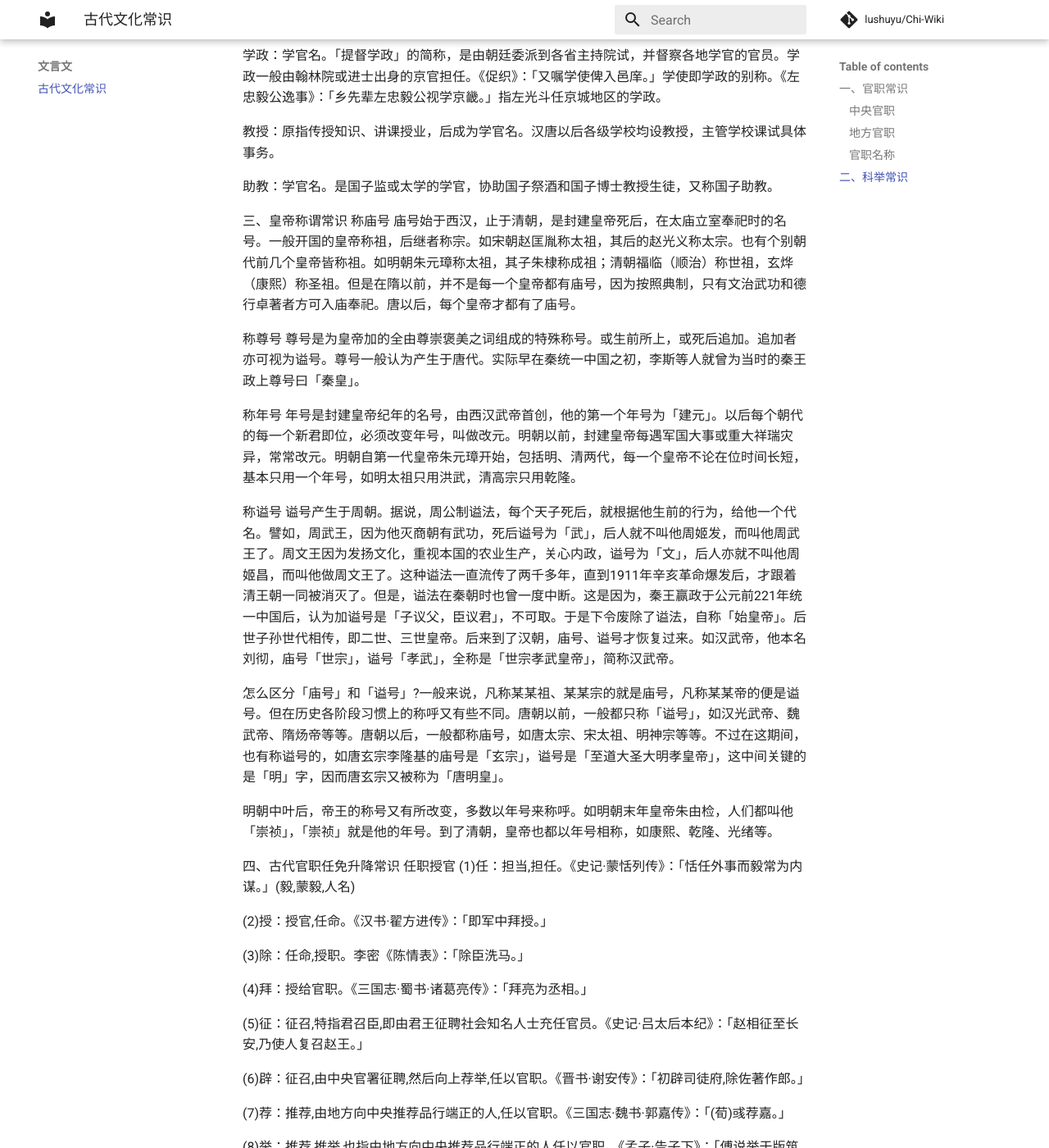
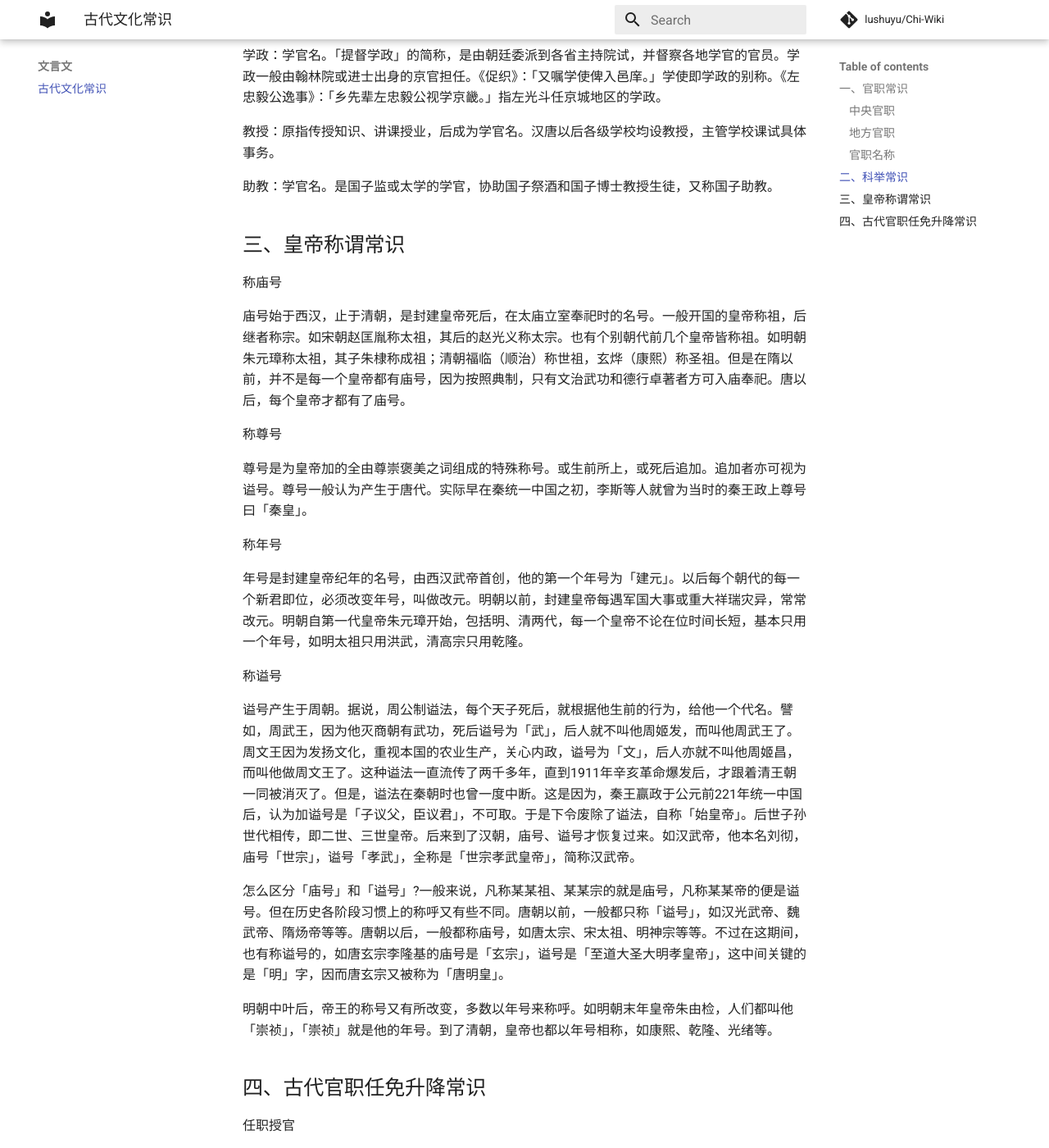
Before and after one commit to lushuyu/Chi-Wiki, an MkDocs documentation site: the page built from docs/文言文/古代文化常识.md, in a window 1280 px wide and 1400 px high, scrolled down 8199 px. Shown: the whole window at 82% size. Built offline with MkDocs 1.6.1 and Material for MkDocs 9.7.7, drawn with Linux system fonts in a browser that asks for light colours; comment, search, counter and statistics services are not loaded; some of the changed text lies outside the part shown.

Commit message:
Update 古代文化常识.md

```diff
--- a/docs/文言文/古代文化常识.md
+++ b/docs/文言文/古代文化常识.md
@@ -207,25 +207,32 @@
 
 助教：学官名。是国子监或太学的学官，协助国子祭酒和国子博士教授生徒，又称国子助教。
 
-三、皇帝称谓常识
+## 三、皇帝称谓常识
+
 称庙号
+
 庙号始于西汉，止于清朝，是封建皇帝死后，在太庙立室奉祀时的名号。一般开国的皇帝称祖，后继者称宗。如宋朝赵匡胤称太祖，其后的赵光义称太宗。也有个别朝代前几个皇帝皆称祖。如明朝朱元璋称太祖，其子朱棣称成祖；清朝福临（顺治）称世祖，玄烨（康熙）称圣祖。但是在隋以前，并不是每一个皇帝都有庙号，因为按照典制，只有文治武功和德行卓著者方可入庙奉祀。唐以后，每个皇帝才都有了庙号。
 
 称尊号
+
 尊号是为皇帝加的全由尊崇褒美之词组成的特殊称号。或生前所上，或死后追加。追加者亦可视为谥号。尊号一般认为产生于唐代。实际早在秦统一中国之初，李斯等人就曾为当时的秦王政上尊号曰「秦皇」。
 
 称年号
+
 年号是封建皇帝纪年的名号，由西汉武帝首创，他的第一个年号为「建元」。以后每个朝代的每一个新君即位，必须改变年号，叫做改元。明朝以前，封建皇帝每遇军国大事或重大祥瑞灾异，常常改元。明朝自第一代皇帝朱元璋开始，包括明、清两代，每一个皇帝不论在位时间长短，基本只用一个年号，如明太祖只用洪武，清高宗只用乾隆。
 
 称谥号
+
 谥号产生于周朝。据说，周公制谥法，每个天子死后，就根据他生前的行为，给他一个代名。譬如，周武王，因为他灭商朝有武功，死后谥号为「武」，后人就不叫他周姬发，而叫他周武王了。周文王因为发扬文化，重视本国的农业生产，关心内政，谥号为「文」，后人亦就不叫他周姬昌，而叫他做周文王了。这种谥法一直流传了两千多年，直到1911年辛亥革命爆发后，才跟着清王朝一同被消灭了。但是，谥法在秦朝时也曾一度中断。这是因为，秦王赢政于公元前221年统一中国后，认为加谥号是「子议父，臣议君」，不可取。于是下令废除了谥法，自称「始皇帝」。后世子孙世代相传，即二世、三世皇帝。后来到了汉朝，庙号、谥号才恢复过来。如汉武帝，他本名刘彻，庙号「世宗」，谥号「孝武」，全称是「世宗孝武皇帝」，简称汉武帝。
 
 怎么区分「庙号」和「谥号」?一般来说，凡称某某祖、某某宗的就是庙号，凡称某某帝的便是谥号。但在历史各阶段习惯上的称呼又有些不同。唐朝以前，一般都只称「谥号」，如汉光武帝、魏武帝、隋炀帝等等。唐朝以后，一般都称庙号，如唐太宗、宋太祖、明神宗等等。不过在这期间，也有称谥号的，如唐玄宗李隆基的庙号是「玄宗」，谥号是「至道大圣大明孝皇帝」，这中间关键的是「明」字，因而唐玄宗又被称为「唐明皇」。
 
 明朝中叶后，帝王的称号又有所改变，多数以年号来称呼。如明朝末年皇帝朱由检，人们都叫他「崇祯」，「崇祯」就是他的年号。到了清朝，皇帝也都以年号相称，如康熙、乾隆、光绪等。
 
-四、古代官职任免升降常识
+## 四、古代官职任免升降常识
+
 任职授官
+
 (1)任：担当,担任。《史记·蒙恬列传》：「恬任外事而毅常为内谋。」(毅,蒙毅,人名)
 
 (2)授：授官,任命。《汉书·翟方进传》：「即军中拜授。」
@@ -257,6 +264,7 @@
 (15)赏：由皇帝特旨颁布,赐予官职或爵位。《谭嗣同传》：「八月初一日,上召见袁世凯,特赏侍郎。」
 
 提升职务
+
 (1)擢、升、拔擢：用于由低级到高级的升迁。《汉书·赵充国传》：「擢为后将军。」(后将军：武官名。)李密《陈情表》：「过蒙拔擢,宠命优渥。」
 
 (2)陟：升迁,指官吏的提升和进用。诸葛亮《出师表》：「宫中府中,俱为一体：陟罚臧否,不宜异同。」
@@ -264,6 +272,7 @@
 (3)超迁、超擢：越级破格提升。《谭嗣同传》：「皇上超擢四品卿衔军机章京,与杨锐、林旭、刘光第同参预新政。」《史记·贾谊传》：「孝文帝说之,超迁,一岁中至太中大夫。」
 
 调动职务
+
 (1)转、移、调、徙：一般的调动,调迁。《汉书·袁盎传》：「调为陇西都尉。」《史记·淮阴侯列传》：「徙齐王信为楚王。」《宋史·理宗纪》：「程大元、李和以下将士六千六百一十三人补转官资有差。」
 
 (2)迁：调动官职,一般指升官。《汉书·翟方进传》：「数年,迁朔方刺史。」《后汉书·张衡传》：「安帝雅闻衡善术学,公车特征拜郎中,再迁为太史令。」
@@ -273,6 +282,7 @@
 (4)补：补充缺职或由候补而正式任命。《汉书·萧望之传》：「是时,选博士、谏大夫通政事者补郡国守、相,以望之为平原太守。」
 
 兼职
+
 (1)领：本职之外兼较低职。《晋书·谢安传》：「又领扬州刺史。」《宋书·范晔传》：「(范晔)服终,为征南大将军檀道济司马,领新蔡太守。」(服终,为父亲服丧结束)
 
 (2)摄：暂时兼代本职外更高职务。《左传·昭公十三年》：「羊舌鲋摄司马。」(羊舌鲋,人名。)
@@ -288,6 +298,7 @@
 (7)护：原官员短期离职,临时守护印信。「护」有「统辖,统率」的意思。《史记·陈丞相世家》：「今日大王尊官之,令护军。」
 
 降级免职
+
 (1)罢、免、解、黜、夺：官员因过失而解除职务。《史记·魏其武安侯列传》：「窦太后大怒,乃罢逐赵绾、王臧等。」《汉书·贡禹传》：「免官削爵。」《国语》：「公将黜太子申生而立奚齐。」韩愈《送李盘谷序》：「理乱不知,黜陟不闻。」《书博鸡者事》：「使者遂逮守,胁服,夺其官。」
 
 (2)放：驱逐,流放。《战国策》：「齐放其大臣孟尝君于诸侯。」
@@ -315,6 +328,7 @@
 (2)五更报鼓纪时法,我国古代将一夜分为五个阶段,分别为一更(19—21点)、二更(21—23点)、三更(23—1点)、四更(1—3点)、五更(3—5点)。
 
 (三)职官沿革
+
 1.表官职变化的。
 
 (1)表任命的:授、拜、除、封、征、辟、补。
@@ -351,6 +365,7 @@
 工部:主管土木建筑、屯田、水利、交通等。
 
 (四)教育科举
+
 1.古代教育。
 
 学校在我国出现很早,传说夏代已经有了正式的学校,「夏曰校,殷曰序,周曰庠」。所以在先秦,学校有时称为「庠序」。
@@ -374,6 +389,7 @@
 (3)会试与殿试是中央考试。会试,乡试翌年,由礼部举行的考试,又称「礼闱」「春闱」,考三场,每场三日。会试取中者为贡士,第一名称「会元」。殿试,会试后由皇帝亲自出题的考试,只有取得贡士资格的人才能参加。殿试第一甲第一名,初称「榜首」,亦称「状元」,第二名称「榜眼」,第三名称「探花」。
 
 (五)天文地理
+
 星宿:古代把星座称作星宿。
 
 分野:古代占星家为了用天象变化来占卜人间的吉凶祸福,将天上星空区域与地上的国州互相对应,称作分野。
@@ -395,6 +411,7 @@
 江表:长江以外,指江南。
 
 (六)礼仪风俗
+
 1.传统节日。
 
 (1)元日:农历正月初一。
```
Also changed, not shown: other parts of docs/文言文/古代文化常识.md (+3 -1 lines).
